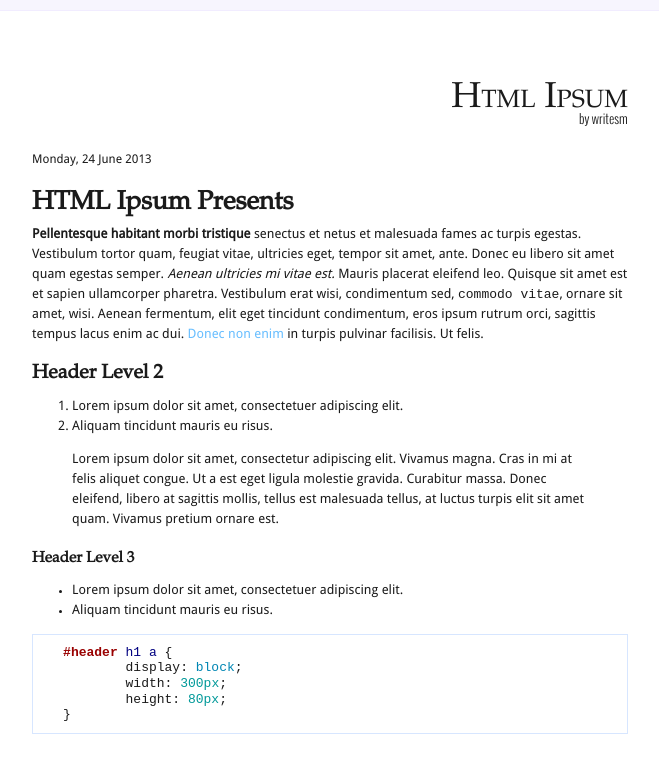
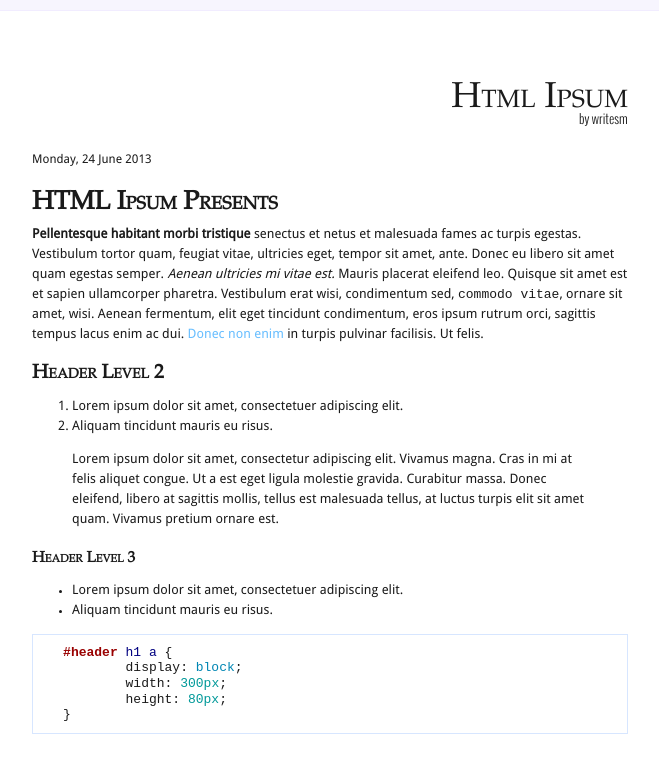
Before and after one commit to writesm/writesm.github.io, a Jekyll site: the page built from _posts/2013-06-24-html-ipsum.md, in a window 1280 px wide. Shown: the top 773 px of the page, without its empty margins (310-969 px from the left). Built offline with Jekyll 4.4.1, drawn with Linux system fonts in a browser that asks for light colours.

Commit message:
better to have headings in small caps

```diff
--- a/css/main.css
+++ b/css/main.css
@@ -19,6 +19,7 @@ ti {
 
 h1 , h2, h3, h4, h5, h6 {
 	font-family: 'TeXGyrePagellaRegular', sans-serif;
+  font-variant: small-caps;
 }
 
 subti {
```
